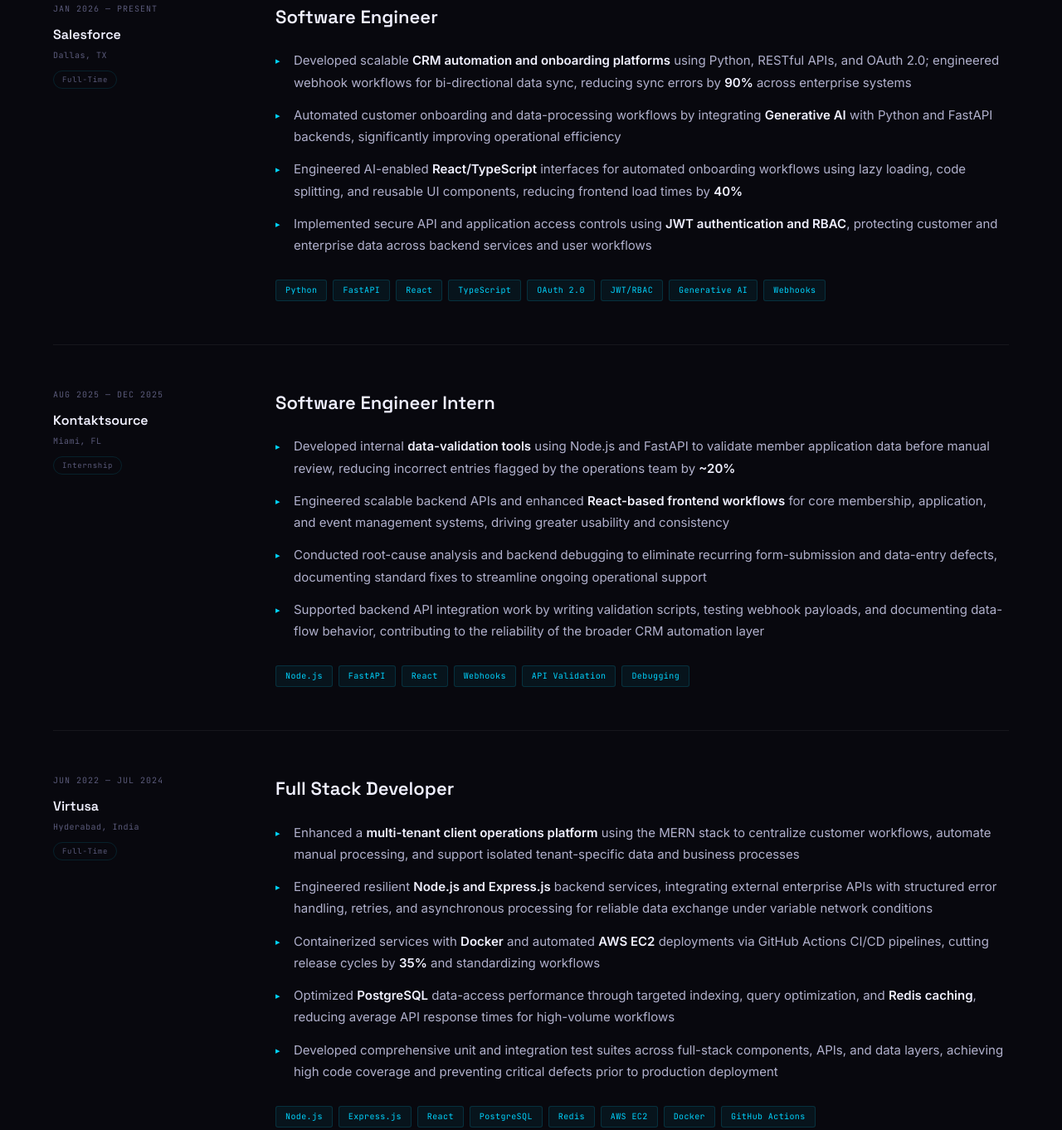
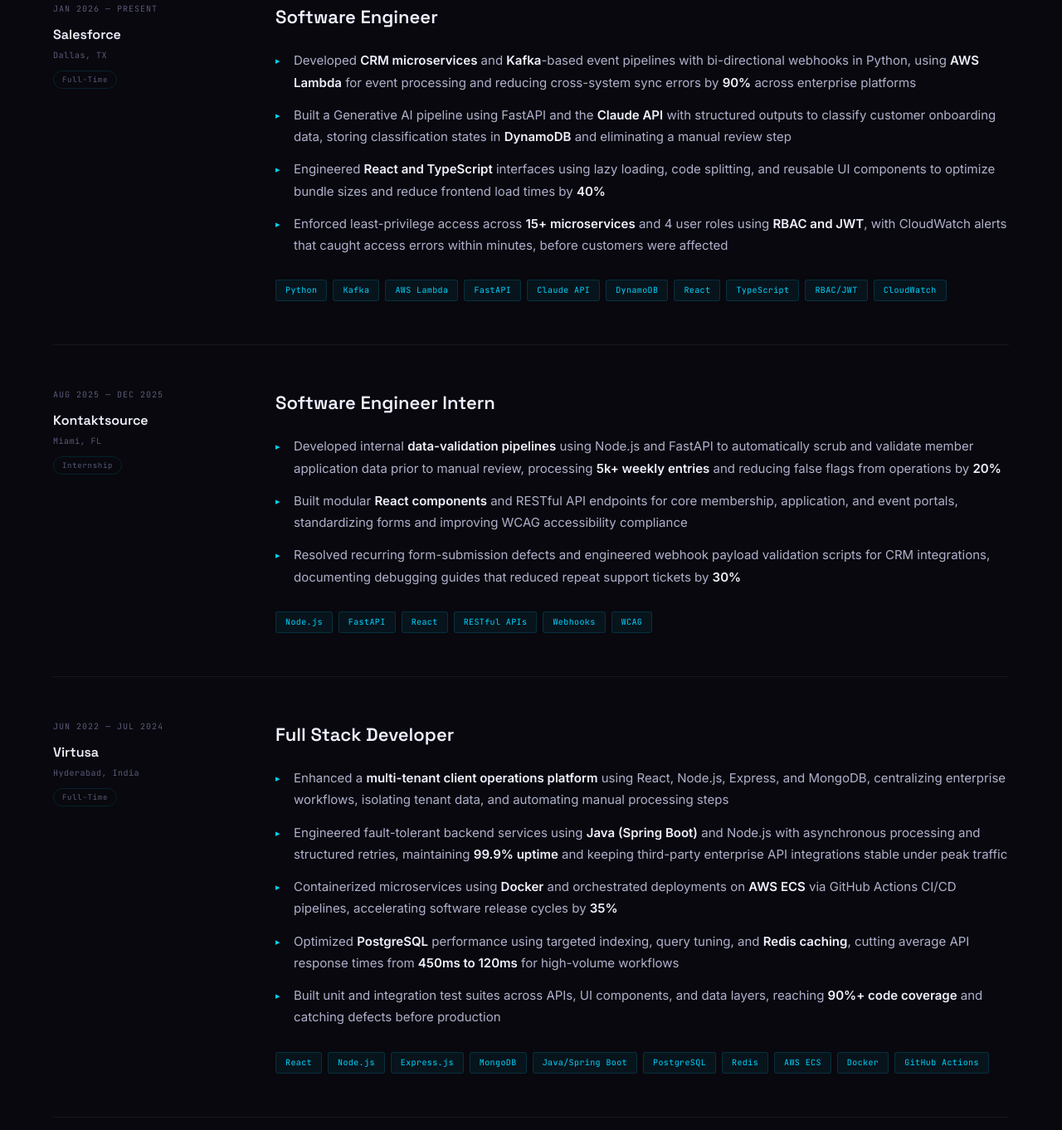
Before and after one commit to marrivishwanth24/marrivishwanth24.github.io, a plain HTML site: page index.html in a window 1280 px wide. Shown: the part 1312-2674 px from the top of the page at 83% size. Drawn offline with Linux system fonts and the light colour scheme.

Commit message:
Sync experience section bullets exactly with resume

```diff
--- a/index.html
+++ b/index.html
@@ -209,13 +209,13 @@
       <div>
         <div class="exp-title">Software Engineer</div>
         <ul class="exp-bullets">
-          <li>Developed scalable <strong>CRM automation and onboarding platforms</strong> using Python, RESTful APIs, and OAuth 2.0; engineered webhook workflows for bi-directional data sync, reducing sync errors by <strong>90%</strong> across enterprise systems</li>
-          <li>Automated customer onboarding and data-processing workflows by integrating <strong>Generative AI</strong> with Python and FastAPI backends, significantly improving operational efficiency</li>
-          <li>Engineered AI-enabled <strong>React/TypeScript</strong> interfaces for automated onboarding workflows using lazy loading, code splitting, and reusable UI components, reducing frontend load times by <strong>40%</strong></li>
-          <li>Implemented secure API and application access controls using <strong>JWT authentication and RBAC</strong>, protecting customer and enterprise data across backend services and user workflows</li>
+          <li>Developed <strong>CRM microservices</strong> and <strong>Kafka</strong>-based event pipelines with bi-directional webhooks in Python, using <strong>AWS Lambda</strong> for event processing and reducing cross-system sync errors by <strong>90%</strong> across enterprise platforms</li>
+          <li>Built a Generative AI pipeline using FastAPI and the <strong>Claude API</strong> with structured outputs to classify customer onboarding data, storing classification states in <strong>DynamoDB</strong> and eliminating a manual review step</li>
+          <li>Engineered <strong>React and TypeScript</strong> interfaces using lazy loading, code splitting, and reusable UI components to optimize bundle sizes and reduce frontend load times by <strong>40%</strong></li>
+          <li>Enforced least-privilege access across <strong>15+ microservices</strong> and 4 user roles using <strong>RBAC and JWT</strong>, with CloudWatch alerts that caught access errors within minutes, before customers were affected</li>
         </ul>
         <div class="tag-row">
-          <span class="tag">Python</span><span class="tag">FastAPI</span><span class="tag">React</span><span class="tag">TypeScript</span><span class="tag">OAuth 2.0</span><span class="tag">JWT/RBAC</span><span class="tag">Generative AI</span><span class="tag">Webhooks</span>
+          <span class="tag">Python</span><span class="tag">Kafka</span><span class="tag">AWS Lambda</span><span class="tag">FastAPI</span><span class="tag">Claude API</span><span class="tag">DynamoDB</span><span class="tag">React</span><span class="tag">TypeScript</span><span class="tag">RBAC/JWT</span><span class="tag">CloudWatch</span>
         </div>
       </div>
     </div>
@@ -229,13 +229,12 @@
       <div>
         <div class="exp-title">Software Engineer Intern</div>
         <ul class="exp-bullets">
-          <li>Developed internal <strong>data-validation tools</strong> using Node.js and FastAPI to validate member application data before manual review, reducing incorrect entries flagged by the operations team by <strong>~20%</strong></li>
-          <li>Engineered scalable backend APIs and enhanced <strong>React-based frontend workflows</strong> for core membership, application, and event management systems, driving greater usability and consistency</li>
-          <li>Conducted root-cause analysis and backend debugging to eliminate recurring form-submission and data-entry defects, documenting standard fixes to streamline ongoing operational support</li>
-          <li>Supported backend API integration work by writing validation scripts, testing webhook payloads, and documenting data-flow behavior, contributing to the reliability of the broader CRM automation layer</li>
+          <li>Developed internal <strong>data-validation pipelines</strong> using Node.js and FastAPI to automatically scrub and validate member application data prior to manual review, processing <strong>5k+ weekly entries</strong> and reducing false flags from operations by <strong>20%</strong></li>
+          <li>Built modular <strong>React components</strong> and RESTful API endpoints for core membership, application, and event portals, standardizing forms and improving WCAG accessibility compliance</li>
+          <li>Resolved recurring form-submission defects and engineered webhook payload validation scripts for CRM integrations, documenting debugging guides that reduced repeat support tickets by <strong>30%</strong></li>
         </ul>
         <div class="tag-row">
-          <span class="tag">Node.js</span><span class="tag">FastAPI</span><span class="tag">React</span><span class="tag">Webhooks</span><span class="tag">API Validation</span><span class="tag">Debugging</span>
+          <span class="tag">Node.js</span><span class="tag">FastAPI</span><span class="tag">React</span><span class="tag">RESTful APIs</span><span class="tag">Webhooks</span><span class="tag">WCAG</span>
         </div>
       </div>
     </div>
@@ -249,14 +248,14 @@
       <div>
         <div class="exp-title">Full Stack Developer</div>
         <ul class="exp-bullets">
-          <li>Enhanced a <strong>multi-tenant client operations platform</strong> using the MERN stack to centralize customer workflows, automate manual processing, and support isolated tenant-specific data and business processes</li>
-          <li>Engineered resilient <strong>Node.js and Express.js</strong> backend services, integrating external enterprise APIs with structured error handling, retries, and asynchronous processing for reliable data exchange under variable network conditions</li>
-          <li>Containerized services with <strong>Docker</strong> and automated <strong>AWS EC2</strong> deployments via GitHub Actions CI/CD pipelines, cutting release cycles by <strong>35%</strong> and standardizing workflows</li>
-          <li>Optimized <strong>PostgreSQL</strong> data-access performance through targeted indexing, query optimization, and <strong>Redis caching</strong>, reducing average API response times for high-volume workflows</li>
-          <li>Developed comprehensive unit and integration test suites across full-stack components, APIs, and data layers, achieving high code coverage and preventing critical defects prior to production deployment</li>
+          <li>Enhanced a <strong>multi-tenant client operations platform</strong> using React, Node.js, Express, and MongoDB, centralizing enterprise workflows, isolating tenant data, and automating manual processing steps</li>
+          <li>Engineered fault-tolerant backend services using <strong>Java (Spring Boot)</strong> and Node.js with asynchronous processing and structured retries, maintaining <strong>99.9% uptime</strong> and keeping third-party enterprise API integrations stable under peak traffic</li>
+          <li>Containerized microservices using <strong>Docker</strong> and orchestrated deployments on <strong>AWS ECS</strong> via GitHub Actions CI/CD pipelines, accelerating software release cycles by <strong>35%</strong></li>
+          <li>Optimized <strong>PostgreSQL</strong> performance using targeted indexing, query tuning, and <strong>Redis caching</strong>, cutting average API response times from <strong>450ms to 120ms</strong> for high-volume workflows</li>
+          <li>Built unit and integration test suites across APIs, UI components, and data layers, reaching <strong>90%+ code coverage</strong> and catching defects before production</li>
         </ul>
         <div class="tag-row">
-          <span class="tag">Node.js</span><span class="tag">Express.js</span><span class="tag">React</span><span class="tag">PostgreSQL</span><span class="tag">Redis</span><span class="tag">AWS EC2</span><span class="tag">Docker</span><span class="tag">GitHub Actions</span>
+          <span class="tag">React</span><span class="tag">Node.js</span><span class="tag">Express.js</span><span class="tag">MongoDB</span><span class="tag">Java/Spring Boot</span><span class="tag">PostgreSQL</span><span class="tag">Redis</span><span class="tag">AWS ECS</span><span class="tag">Docker</span><span class="tag">GitHub Actions</span>
         </div>
       </div>
     </div>
```
